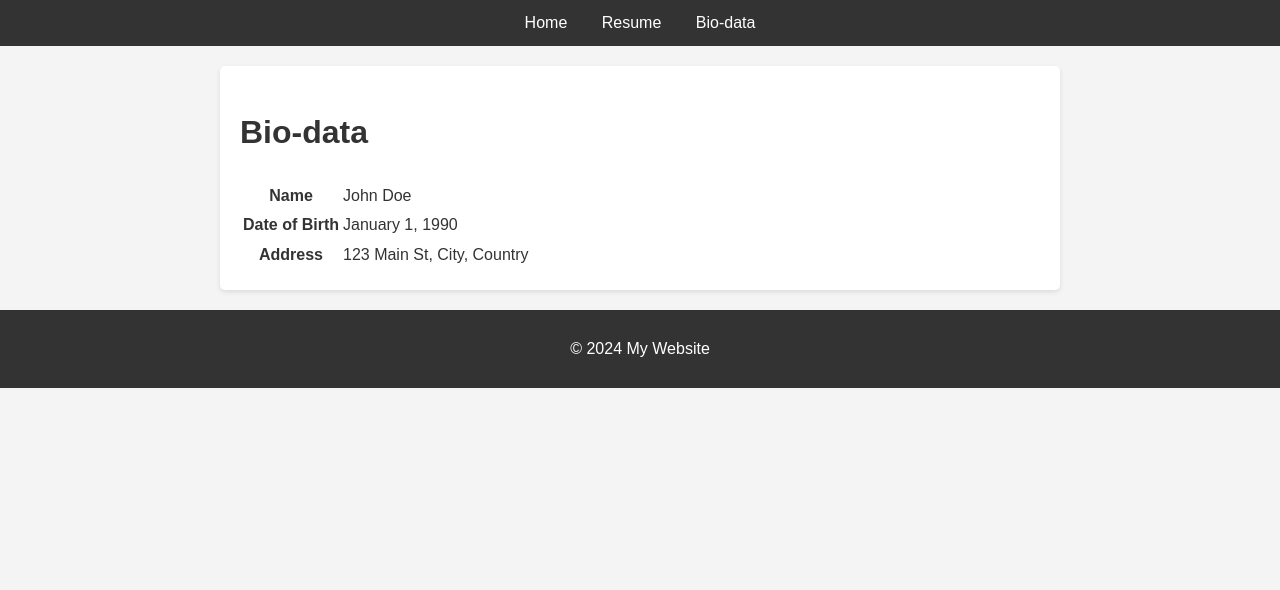
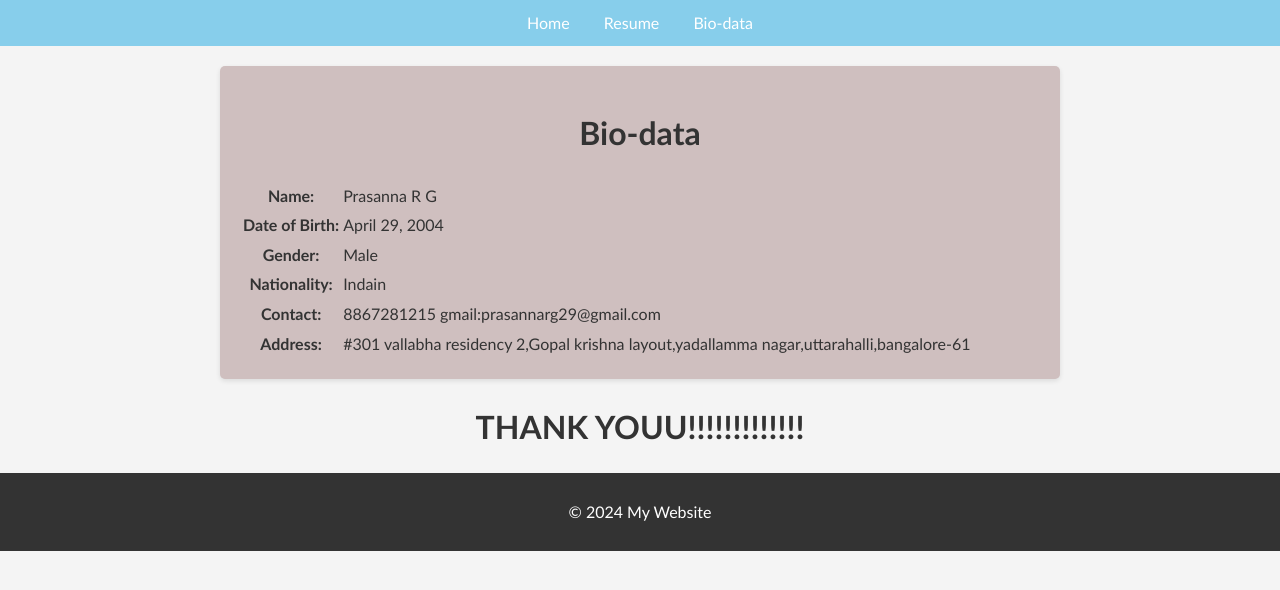
Before and after one commit to Prasannarg29/prsdddddddddddddd, a plain HTML site: page BIODDATA.html in a window 1280 px wide. Drawn offline with nearby package versions, Linux system fonts and the light colour scheme.

Commit message:
frst commit

```diff
--- a/bio - dasta.html
+++ b/BIODDATA.html
@@ -28,21 +28,34 @@
         <h1>Bio-data</h1>
         <table>
             <tr>
-                <th>Name</th>
-                <td>John Doe</td>
+                <th>Name:</th>
+                <td>Prasanna R G</td>
             </tr>
             <tr>
-                <th>Date of Birth</th>
-                <td>January 1, 1990</td>
+                <th>Date of Birth:</th>
+                <td>April 29, 2004</td>
             </tr>
             <tr>
-                <th>Address</th>
-                <td>123 Main St, City, Country</td>
+                <th>Gender:</th>
+                <td>Male</td>
+            </tr>
+            <tr>
+                <th>Nationality:</th>
+                <td>Indain </td>
+            </tr>
+            <tr>
+                <th>Contact:</th>
+                <td>8867281215 gmail:prasannarg29@gmail.com </td>
+            </tr>
+            <tr>
+                <th>Address:</th>
+                <td>#301 vallabha residency 2,Gopal krishna layout,yadallamma nagar,uttarahalli,bangalore-61 </td>
             </tr>
         </table>
     </main>
+    <h1>THANK YOUU!!!!!!!!!!!!!</h1>
     <footer>
-        <p>&copy; 2024 My Website</p>
+        <p>&copy; 2024 My Website </p>
     </footer>
 </body>
 </html>
--- a/styles.css
+++ b/styles.css
@@ -5,32 +5,41 @@ body {
     padding: 0;
     background-color: #f4f4f4;
     color: #333;
+    font-family: 'Gill Sans', 'Gill Sans MT', Calibri, 'Trebuchet MS', sans-serif;
+
 }
 
 header {
-    background: #333;
+    background: skyblue;
     color: #fff;
     padding: 10px 0;
     text-align: center;
+    font-family: 'Gill Sans', 'Gill Sans MT', Calibri, 'Trebuchet MS', sans-serif;
 }
 
 nav a {
     color: #fff;
     text-decoration: none;
     margin: 0 15px;
+    font-family: 'Gill Sans', 'Gill Sans MT', Calibri, 'Trebuchet MS', sans-serif;
+
 }
 
 nav a:hover {
     text-decoration: underline;
+    font-family: 'Gill Sans', 'Gill Sans MT', Calibri, 'Trebuchet MS', sans-serif;
+
 }
 
 main {
     padding: 20px;
-    background: #fff;
+    background: #cfbfbf;
     margin: 20px auto;
     max-width: 800px;
     border-radius: 5px;
     box-shadow: 0 2px 5px rgba(0, 0, 0, 0.1);
+    font-family: 'Gill Sans', 'Gill Sans MT', Calibri, 'Trebuchet MS', sans-serif;
+
 }
 
 footer {
@@ -38,4 +47,9 @@ footer {
     padding: 10px 0;
     background: #333;
     color: #fff;
+    font-family: 'Gill Sans', 'Gill Sans MT', Calibri, 'Trebuchet MS', sans-serif;
+
 }
+h1{
+    text-align: center;
+}
```
Also changed, not shown: resumE.html (+8 -3 lines), 1 other file.
